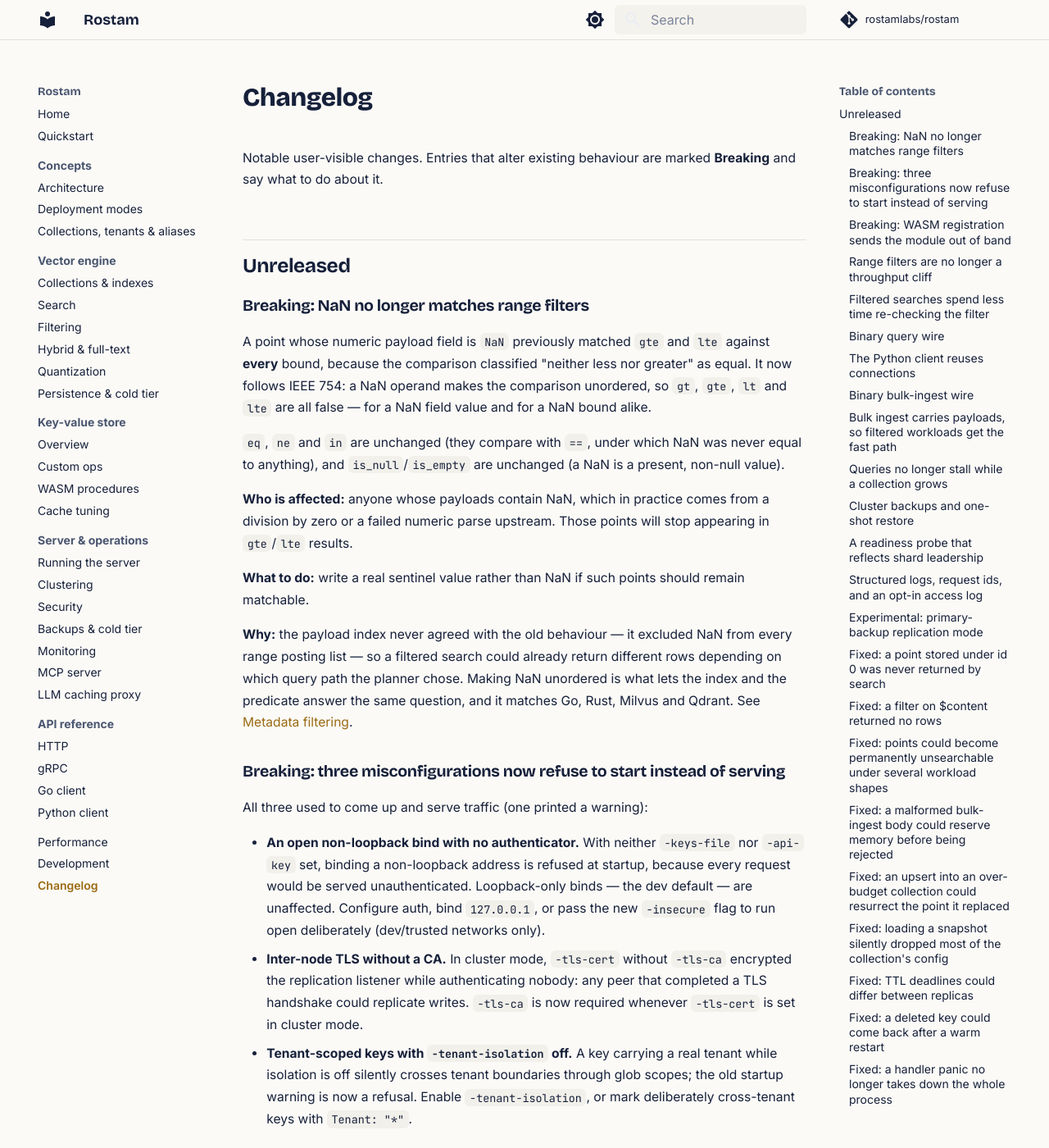
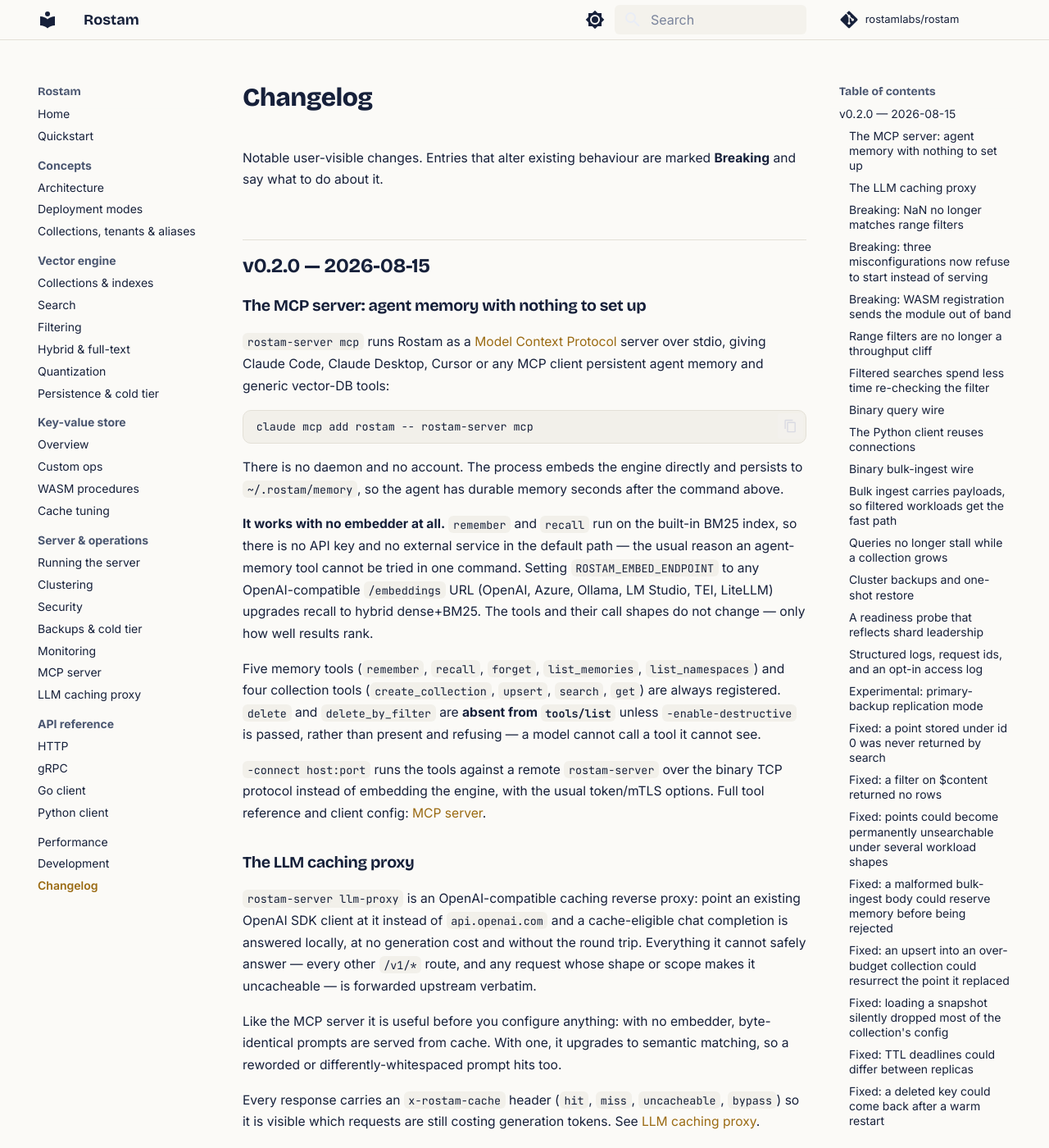
Before and after one commit to Keivan-S/rostam, an MkDocs documentation site: the page built from docs/changelog.md, in a window 1280 px wide and 1400 px high. Shown: the whole window at 82% size. Built offline with MkDocs 1.6.1 and Material for MkDocs 9.7.7, drawn with Linux system fonts in a browser that asks for light colours; comment, search, counter and statistics services are not loaded.

Commit message:
docs(changelog): cover the MCP server and the LLM proxy, and cut v0.2.0
Two new subcommands shipped with docs pages and nav entries but no changelog
entry at all -- `rostam-server mcp` and `rostam-server llm-proxy`. The
changelog is the one place a user looks to find out a release added something,
so releasing them unlisted would have hidden the two largest additions since
v0.1.0.

Also replaces the rolling "Unreleased" heading with the version. That heading
has survived v0.1.1 through v0.1.4 unchanged, so the document has been telling
readers that shipped features are unreleased -- wrong today, and wronger the
moment the next tag lands. Everything under it went public within the last
five days, so dating the whole block as this release is accurate enough to be
an improvement rather than a new inaccuracy.

Both entries lead with the property that makes the features testable in one
command: neither needs an embedding API key to do something useful, which is
the usual reason this class of tool cannot be evaluated quickly.

````diff
--- a/docs/changelog.md
+++ b/docs/changelog.md
@@ -3,7 +3,58 @@
 Notable user-visible changes. Entries that alter existing behaviour are marked
 **Breaking** and say what to do about it.
 
-## Unreleased
+## v0.2.0 — 2026-08-15
+
+### The MCP server: agent memory with nothing to set up
+
+`rostam-server mcp` runs Rostam as a [Model Context
+Protocol](https://modelcontextprotocol.io/) server over stdio, giving Claude
+Code, Claude Desktop, Cursor or any MCP client persistent agent memory and
+generic vector-DB tools:
+
+```sh
+claude mcp add rostam -- rostam-server mcp
+```
+
+There is no daemon and no account. The process embeds the engine directly and
+persists to `~/.rostam/memory`, so the agent has durable memory seconds after
+the command above.
+
+**It works with no embedder at all.** `remember` and `recall` run on the
+built-in BM25 index, so there is no API key and no external service in the
+default path — the usual reason an agent-memory tool cannot be tried in one
+command. Setting `ROSTAM_EMBED_ENDPOINT` to any OpenAI-compatible
+`/embeddings` URL (OpenAI, Azure, Ollama, LM Studio, TEI, LiteLLM) upgrades
+recall to hybrid dense+BM25. The tools and their call shapes do not change —
+only how well results rank.
+
+Five memory tools (`remember`, `recall`, `forget`, `list_memories`,
+`list_namespaces`) and four collection tools (`create_collection`, `upsert`,
+`search`, `get`) are always registered. `delete` and `delete_by_filter` are
+**absent from `tools/list`** unless `-enable-destructive` is passed, rather
+than present and refusing — a model cannot call a tool it cannot see.
+
+`-connect host:port` runs the tools against a remote `rostam-server` over the
+binary TCP protocol instead of embedding the engine, with the usual
+token/mTLS options. Full tool reference and client config: [MCP
+server](server/mcp.md).
+
+### The LLM caching proxy
+
+`rostam-server llm-proxy` is an OpenAI-compatible caching reverse proxy: point
+an existing OpenAI SDK client at it instead of `api.openai.com` and a
+cache-eligible chat completion is answered locally, at no generation cost and
+without the round trip. Everything it cannot safely answer — every other
+`/v1/*` route, and any request whose shape or scope makes it uncacheable — is
+forwarded upstream verbatim.
+
+Like the MCP server it is useful before you configure anything: with no
+embedder, byte-identical prompts are served from cache. With one, it upgrades
+to semantic matching, so a reworded or differently-whitespaced prompt hits too.
+
+Every response carries an `x-rostam-cache` header (`hit`, `miss`,
+`uncacheable`, `bypass`) so it is visible which requests are still costing
+generation tokens. See [LLM caching proxy](server/llm-proxy.md).
 
 ### Breaking: NaN no longer matches range filters
 
````
